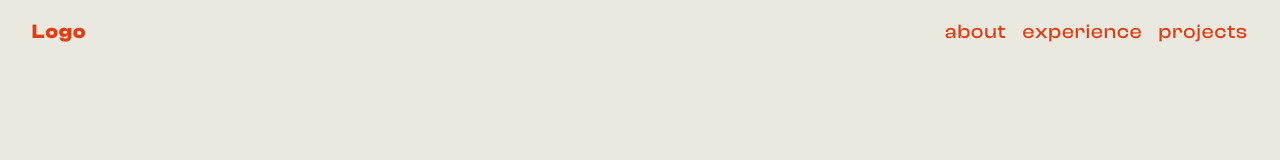
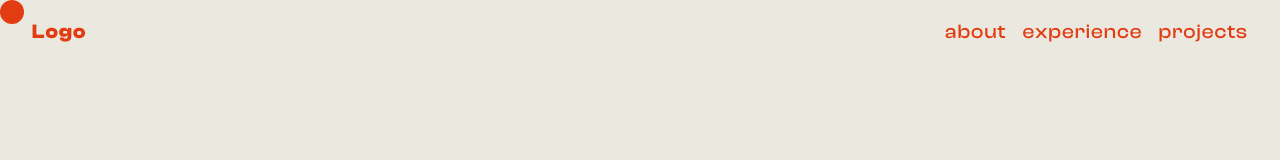
Before and after one commit to michaelcanonizado/michaelcanonizado, a Next.js app: page / in a window 1280 px wide. Shown: the top 160 px of the page. Built offline with nearby package versions, Linux system fonts and the light colour scheme.

Commit message:
refactor: use useCursor to get mouse position data

```diff
--- a/src/app/cursor-provider.tsx
+++ b/src/app/cursor-provider.tsx
@@ -5,51 +5,23 @@ import React, { useRef } from 'react';
 import { cn } from '@/lib/utils';
 import { motion, useMotionValue } from 'framer-motion';
 import { ComponentBaseProps } from '@/types';
+import useMousePosition from '@/hooks/useCursor';
 
 const CursorProvider = ({ className, children }: ComponentBaseProps) => {
   const containerRef = useRef(null);
+  const { x, y } = useMousePosition();
 
-  const x = useMotionValue(0);
-  const y = useMotionValue(0);
-
-  const onMouseMove: React.MouseEventHandler = event => {
-    if (!containerRef.current) {
-      return;
-    }
-
-    const { clientX, clientY } = event;
-
-    x.set(clientX - 12);
-    y.set(clientY - 12);
-
-    console.log('mouse move: ', clientX, ',', clientY);
-  };
-  const onMouseLeave = () => {
-    console.log('mouse leave!');
-  };
+  const cursorSize = 24;
 
   return (
-    <div
-      ref={containerRef}
-      onMouseLeave={onMouseLeave}
-      onMouseEnter={onMouseMove}
-      onMouseMove={onMouseMove}
-      className={cn('relative', className)}
-    >
-      <motion.div
-        initial={{
-          opacity: 0,
-          scale: -5
-        }}
-        animate={{
-          opacity: 100,
-          scale: 1
-        }}
-        style={{ x, y }}
-        className='absolute size-[24px] rounded-full bg-foreground'
-      />
-      {children}
-    </div>
+    <motion.div
+      style={{
+        width: `${cursorSize}px`,
+        height: `${cursorSize}px`
+      }}
+      animate={{ x, y }}
+      className='absolute top-0 rounded-full bg-foreground'
+    />
   );
 };
 
--- a/src/app/layout.tsx
+++ b/src/app/layout.tsx
@@ -3,6 +3,7 @@ import type { Metadata } from 'next';
 import '@/styles/globals.css';
 import { inter, clashDisplay } from '@/styles/fonts';
 import NavigationBar from '@/components/sections/navigation-bar';
+import CursorProvider from './cursor-provider';
 
 export const metadata: Metadata = {
   title: 'Michael Canonizado',
@@ -24,6 +25,7 @@ export default function RootLayout({
         )}
       >
         <NavigationBar />
+        <CursorProvider />
         {children}
       </body>
     </html>
--- a/src/hooks/useCursor.ts
+++ b/src/hooks/useCursor.ts
@@ -1,22 +1,29 @@
+'use client';
+
 import { useState, useEffect } from 'react';
 
 type MousePosition = {
-  x: number | undefined;
-  y: number | undefined;
+  x: number;
+  y: number;
 };
 
-const useCursor = () => {
+const useMousePosition = () => {
   const [mousePosition, setMousePosition] = useState<MousePosition>({
     x: 0,
     y: 0
   });
 
   const updateMousePosition: EventListener = (e: MouseEventInit): void => {
+    if (!e.clientX || !e.clientY) {
+      return;
+    }
+
     setMousePosition({ x: e.clientX, y: e.clientY });
-    console.log('Mouse Pos: ', mousePosition);
   };
 
   useEffect(() => {
+    console.log('MOUNTED MOUSE!');
+
     window.addEventListener('mousemove', updateMousePosition);
 
     return () => {
@@ -24,6 +31,7 @@ const useCursor = () => {
     };
   }, []);
 
+  console.log('Mouse Pos: ', mousePosition);
   return mousePosition;
 };
-export default useCursor;
+export default useMousePosition;
```
